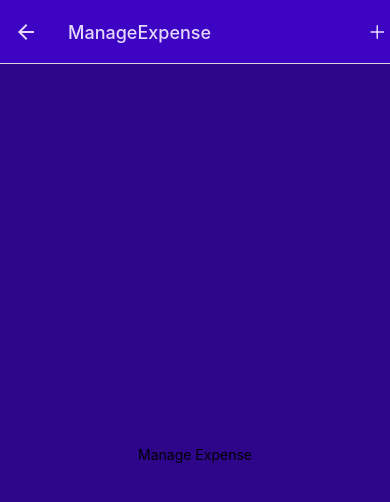
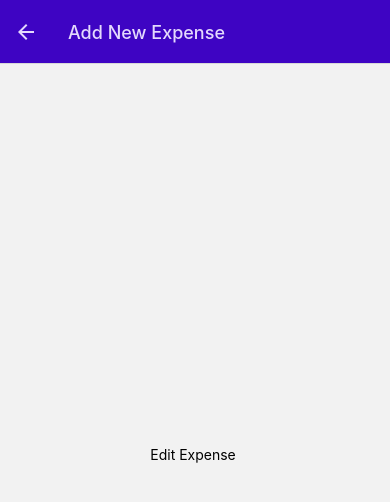
Before and after one commit to jvanleersum/React-Native-Demo-Expense-Tracker-App, a React Native app: screen /ManageExpense in a window 390 px wide. Shown: the top 502 px of the page. Built offline with nearby package versions, Linux system fonts and the light colour scheme.

Commit message:
Changed shown header to tab navigator instead of stack, and change title of modal based on add or edit expense

```diff
--- a/App.js
+++ b/App.js
@@ -17,10 +17,12 @@ const TabNavigator = () => {
   return (
     <Tab.Navigator
       screenOptions={{
-        headerShown: false,
         tabBarActiveTintColor: Colors.accent500,
         tabBarInactiveTintColor: Colors.primary50,
-        tabBarStyle: { backgroundColor: Colors.primary500 }
+        tabBarStyle: { backgroundColor: Colors.primary500 },
+        headerTintColor: Colors.primary50,
+        headerStyle: { backgroundColor: Colors.primary500 },
+        headerRight: () => <AddExpenseButton />,
       }}
     >
       <Tab.Screen
@@ -53,15 +55,18 @@ export default function App() {
       <StatusBar />
       <NavigationContainer>
         <Stack.Navigator
-          screenOptions={{
-            headerTintColor: Colors.primary50,
-            headerStyle: { backgroundColor: Colors.primary500 },
-            contentStyle: { backgroundColor: Colors.primary700},
-            headerRight: () => <AddExpenseButton />,
-          }}
-        >
-          <Stack.Screen name="AllExpensesScreen" component={TabNavigator} />
-          <Stack.Screen name="ManageExpense" component={ManageExpense} options={{presentation: 'modal'}}/>
+          >
+          <Stack.Screen
+            name="AllExpensesScreen"
+            component={TabNavigator}
+            options={{ headerShown: false,}}
+          />
+          <Stack.Screen
+            name="ManageExpense"
+            component={ManageExpense}
+            options={{ presentation: "modal", headerTintColor: Colors.primary50,
+            headerStyle: { backgroundColor: Colors.primary500 }, }}
+          />
         </Stack.Navigator>
       </NavigationContainer>
     </>
--- a/components/Expenses/ExpenseSummary.js
+++ b/components/Expenses/ExpenseSummary.js
@@ -3,7 +3,6 @@ import Colors from "../../constants/colors";
 
 const ExpenseSummary = ({expenses, expensePeriod}) => {
   const expenseTotal = expenses.reduce((sum, expense) => sum + expense.amount, 0)
-  console.log(expenses)
   return (
     <View style={styles.container}>
       <Text style={styles.periodText}>{expensePeriod}</Text>
--- a/components/Expenses/ExpensesListTile.js
+++ b/components/Expenses/ExpensesListTile.js
@@ -7,7 +7,7 @@ const ExpensesListTile = ({ expense }) => {
   const navigation = useNavigation();
 
   const manageExpenseHandler = () => {
-    navigation.navigate("ManageExpense", { id: expense.id });
+    navigation.navigate("ManageExpense", { expenseId: expense.id });
   };
 
   return (
--- a/screens/ManageExpense.js
+++ b/screens/ManageExpense.js
@@ -1,9 +1,19 @@
+import { useLayoutEffect } from "react";
 import { View, Text, StyleSheet } from "react-native";
 
-const ManageExpense = () => {
+const ManageExpense = ({ route, navigation }) => {
+  const expenseId = route.params?.expenseId;
+  const isEditing = !!expenseId;
+
+  useLayoutEffect(() => {
+    navigation.setOptions({
+      title: isEditing ? "Edit Expense" : "Add New Expense",
+    });
+  }, [navigation, isEditing]);
+
   return (
     <View style={styles.container}>
-      <Text>Manage Expense</Text>
+      <Text>Edit Expense {expenseId}</Text>
     </View>
   );
 };
```
